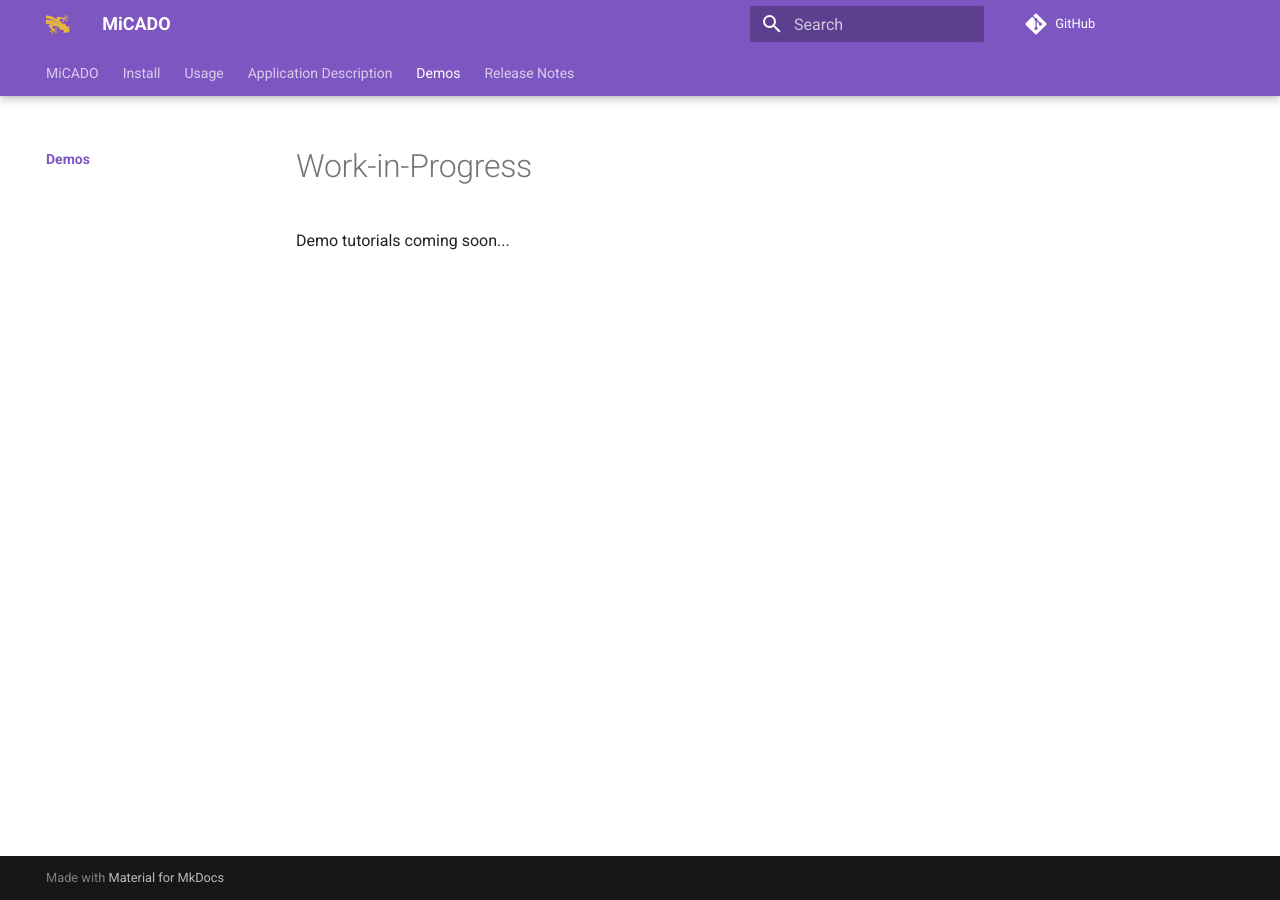
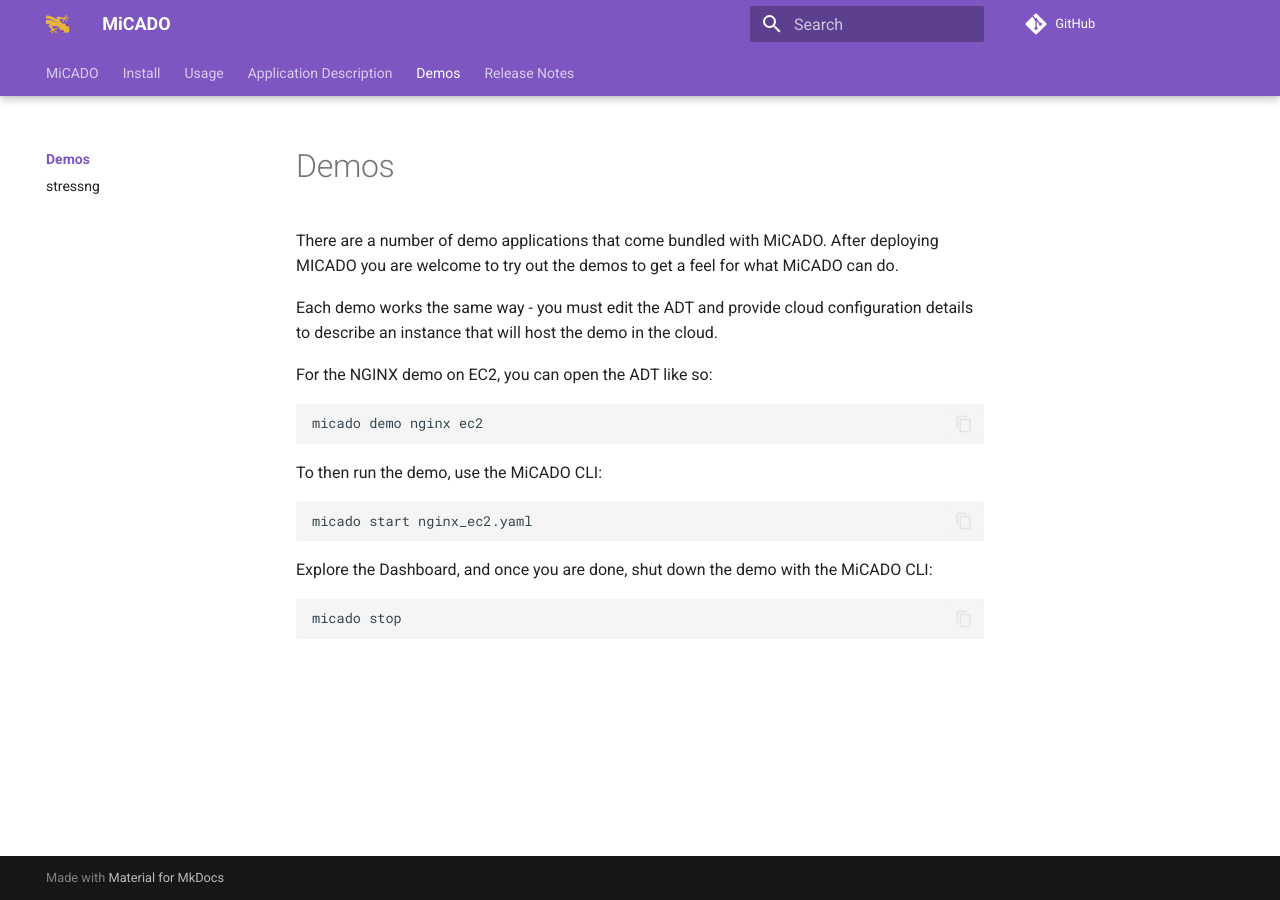
Before and after one commit to micado-scale/micado-scale.github.io, an MkDocs documentation site: the page built from docs/demos/index.md, in a window 1280 px wide. Built offline with MkDocs 1.6.1 and Material for MkDocs 9.7.7, drawn with Linux system fonts in a browser that asks for light colours; comment, search, counter and statistics services are not loaded.

Commit message:
feat: start work on demos pages

````diff
--- a/docs/demos/index.md
+++ b/docs/demos/index.md
@@ -1,3 +1,28 @@
-# Work-in-Progress
+# Demos
 
-Demo tutorials coming soon...
+There are a number of demo applications that come bundled with MiCADO.
+After deploying MICADO you are welcome to try out the demos to get
+a feel for what MiCADO can do.
+
+Each demo works the same way - you must edit the ADT and provide
+cloud configuration details to describe an instance that will
+host the demo in the cloud.
+
+For the NGINX demo on EC2, you can open the ADT like so:
+
+```bash
+micado demo nginx ec2
+```
+
+To then run the demo, use the MiCADO CLI:
+
+```bash
+micado start nginx_ec2.yaml
+```
+
+Explore the Dashboard, and once you are done, shut down the
+demo with the MiCADO CLI:
+
+```bash
+micado stop
+```
--- a/mkdocs.yml
+++ b/mkdocs.yml
@@ -61,6 +61,7 @@ nav:
       - Secrets: adt/policies/secrets.md
   - Demos:
     - demos/index.md
+    - stressng: demos/stressng.md
   - Release Notes:
     - What's New: changelog/index.md
     - Changelog: changelog/changelog.md
````
Also changed, not shown: docs/demos/stressng.md (added, +12 -0 lines).
